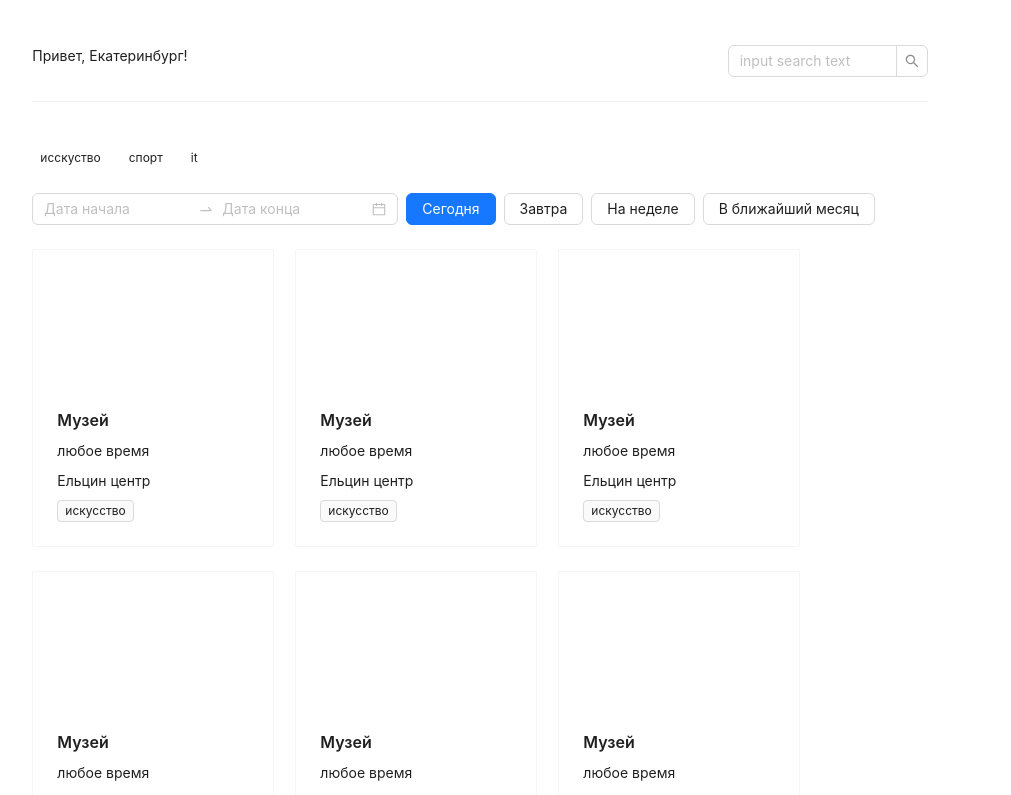
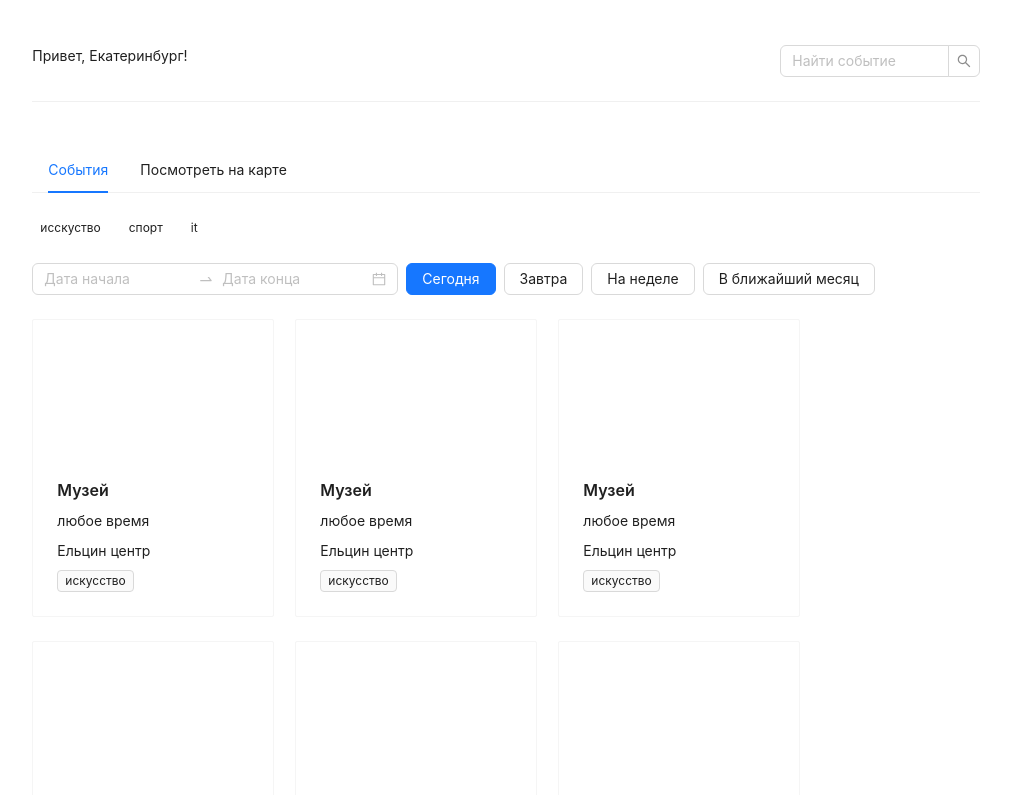
Before and after one commit to stdout-team/cc-frontend, a Next.js app: page / in a window 1280 px wide. Shown: the top 795 px of the page, without its empty margins (160-1171 px from the left). Built offline with nearby package versions, Linux system fonts and the light colour scheme.

Commit message:
added menu

```diff
--- a/src/pages/index.tsx
+++ b/src/pages/index.tsx
@@ -1,16 +1,31 @@
 import EventWidget from "@/widgets/EventWidget";
 import FooterWidget from "@/widgets/FooterWidget";
 import HeaderWidget from "@/widgets/HeaderWidget";
-import {Col, Row} from "antd";
+import {Col, Row, Space} from "antd";
+import Menu from "@/shared/ui/menu";
+import {useState} from "react";
 
 export default function Home() {
+    const [keys, setKeys] = useState<string[]>(["home"])
+    const menuClickHandler = (e: any) => {
+        switch (e.key) {
+            case "home":
+                setKeys(["home"]);
+                break;
+            case "map":
+                setKeys(["map"])
+                break
+        }
+    }
     return (
         <>
-
             <HeaderWidget/>
-            <Row>
-                <Col>
-                    <EventWidget/>
+            <Row justify="center">
+                <Col span={18} offset={1}>
+                    <Space direction="vertical" size={24}>
+                        <Menu selectedKeys={keys} onClick={menuClickHandler}/>
+                        <EventWidget/>
+                    </Space>
                 </Col>
             </Row>
             <FooterWidget/>
--- /dev/null
+++ b/src/shared/ui/menu/index.ts
@@ -0,0 +1,3 @@
+import {Menu} from "./styles/menu";
+
+export default Menu;
--- /dev/null
+++ b/src/shared/ui/menu/styles/menu.tsx
@@ -0,0 +1,31 @@
+import styled from "styled-components";
+import {Menu as AntdMenu, MenuProps as AntMenuProps} from "antd";
+
+interface MenuProps {
+    onClick?(e: { key: string | number, keyPath: (string | number)[] }): void
+    selectedKeys?: AntMenuProps['selectedKeys']
+}
+
+
+const baseItems = [
+    {label: "События", key: "home"},
+    {label: "Посмотреть на карте", key: "map"},
+];
+
+const Menu = ({onClick, selectedKeys}: MenuProps) => {
+    return (
+        <StyledMenu
+            onClick={onClick}
+            mode="horizontal"
+            items={baseItems}
+            selectedKeys={selectedKeys}
+        />
+    );
+};
+
+const StyledMenu = styled(AntdMenu)`
+
+`;
+
+
+export {Menu};
--- a/src/widgets/EventWidget/styles/eventWidget.tsx
+++ b/src/widgets/EventWidget/styles/eventWidget.tsx
@@ -12,8 +12,8 @@ const disabledDate: RangePickerProps['disabledDate'] = (current) => {
 export const EventWidget = () => {
     return (
 
-        <Row justify="center">
-            <Col span={18} offset={1}>
+        <Row>
+            <Col>
                 <Space direction="vertical" size={24}>
                     <Row>
                         <Col>
--- a/src/widgets/FooterWidget/styles/footerWidget.tsx
+++ b/src/widgets/FooterWidget/styles/footerWidget.tsx
@@ -6,7 +6,7 @@ export const FooterWidget = () => {
     return (
 
         <Row justify="center" style={{margin: "21px 0 45px 0"}}>
-            <Col span={17}>
+            <Col span={18} offset={1}>
                 <Divider/>
                 <Text>Привет, Екатеринбург!</Text>
             </Col>
--- a/src/widgets/HeaderWidget/styles/headerWidget.tsx
+++ b/src/widgets/HeaderWidget/styles/headerWidget.tsx
@@ -6,11 +6,11 @@ const {Search} = Input;
 const onSearch = (value: string) => console.log(value);
 export const HeaderWidget = () => {
     return (
-        <Row justify='center' style={{margin:"45px 0 21px 0"}}>
-            <Col span={17}>
+        <Row justify="center" style={{margin:"45px 0 21px 0"}}>
+            <Col span={18} offset={1}>
                 <div style={{display: "flex", justifyContent: "space-between"}}>
                     <Text>Привет, Екатеринбург!</Text>
-                    <Search placeholder="input search text" onSearch={onSearch} style={{width: 200}}/>
+                    <Search placeholder="Найти событие" onSearch={onSearch} style={{width: 200}}/>
                 </div>
                 <Divider/>
             </Col>
```
